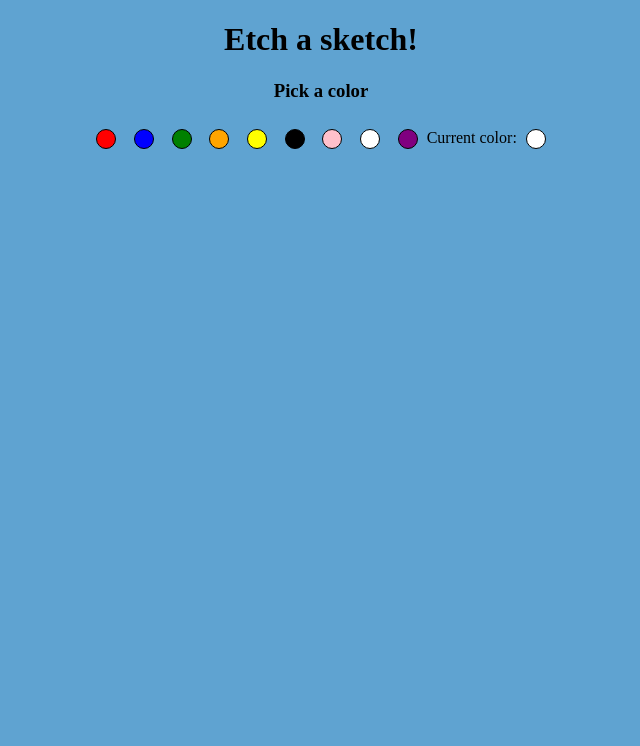
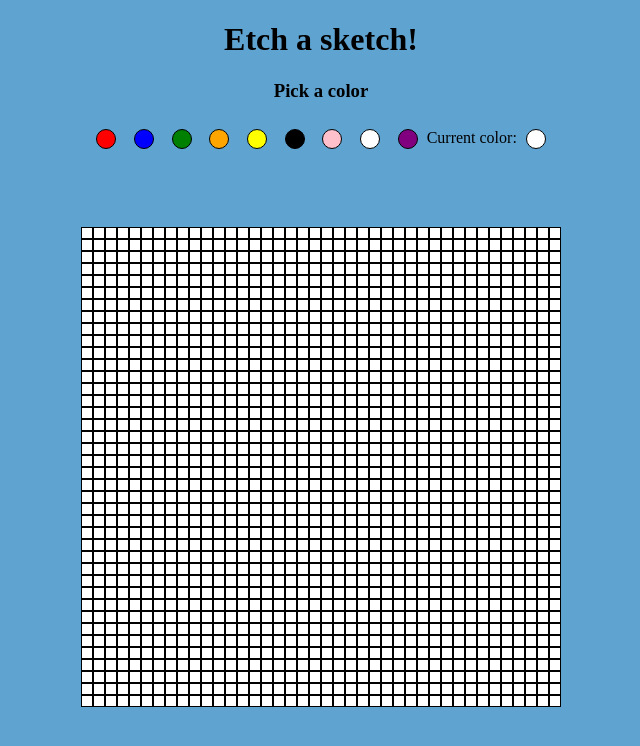
Before and after one commit to hassoomii/sketchSite, a plain HTML site: page index.html in a window 1280 px wide. Shown: the whole page, without its empty margins (319-959 px from the left). Drawn offline with Linux system fonts and the light colour scheme.

Commit message:
added the grids using JS and utilizing CSS classes

```diff
--- a/index.css
+++ b/index.css
@@ -1,5 +1,9 @@
-.header, .headingMessage, .colorMessage, .colorDiv {
+.header, .headingMessage, .colorMessage, .colorDiv, #gridContainer, .colorContainer, .containerContainer {
     text-align: center;
+    justify-content: center;
+}
+#gridContainer {
+    margin-top: 5%;
 }
 body {
     background-color: rgb(95, 163, 209);
@@ -48,3 +52,15 @@ body {
 #currentColor {
     background-color: white;
 }
+.colorContainer {
+    background-color: white;
+    width: 10px;
+    height: 10px;
+    border: .5px solid black;
+}
+.containerContainer {
+    display: flex;
+}
+#gridContainer {
+    display: grid;
+}
--- a/index.html
+++ b/index.html
@@ -23,11 +23,10 @@
             <p id="colorDescription">Current color: </p>
             <button id="currentColor"></button>
         </div>
-        <div id="gridContainer"></div>
+        <div id="gridContainer">
+
+        </div>
     </header>
-    <div>
-
-    </div>
     <script src="index.js"></script>
 </body>
 </html>
--- a/index.js
+++ b/index.js
@@ -8,13 +8,29 @@ const blackButton = document.getElementById('black');
 const pinkButton = document.getElementById('pink');
 const whiteButton = document.getElementById('white');
 const currentButton = document.getElementById('currentColor');
+const gridContainer = document.getElementById('gridContainer');
 let colorChoice = 'white';
+let i = 0;
+let ins = 0;
 
 function checkColorButtonInput(buttonId, colorInQuotations){
     buttonId.addEventListener('click', () => {
         currentButton.style.backgroundColor = colorInQuotations;
         colorChoice = colorInQuotations;
     });
+};
+
+function renderContainerContainer(){
+    const containerContainer = document.createElement('div');
+    containerContainer.classList.add('containerContainer');
+    gridContainer.appendChild(containerContainer);
+    ins = 0;
+    while (ins < 40){
+        const colorContainer = document.createElement('div');
+        colorContainer.classList.add('colorContainer');
+        containerContainer.appendChild(colorContainer);
+        ins ++;
+    }
 };
 
 checkColorButtonInput(redButton, 'red');
@@ -26,3 +42,8 @@ checkColorButtonInput(orangeButton, 'orange');
 checkColorButtonInput(blackButton, 'black');
 checkColorButtonInput(pinkButton, 'pink');
 checkColorButtonInput(whiteButton, 'white');
+
+while (i < 40 ){
+    renderContainerContainer();
+    i ++;
+};
```
